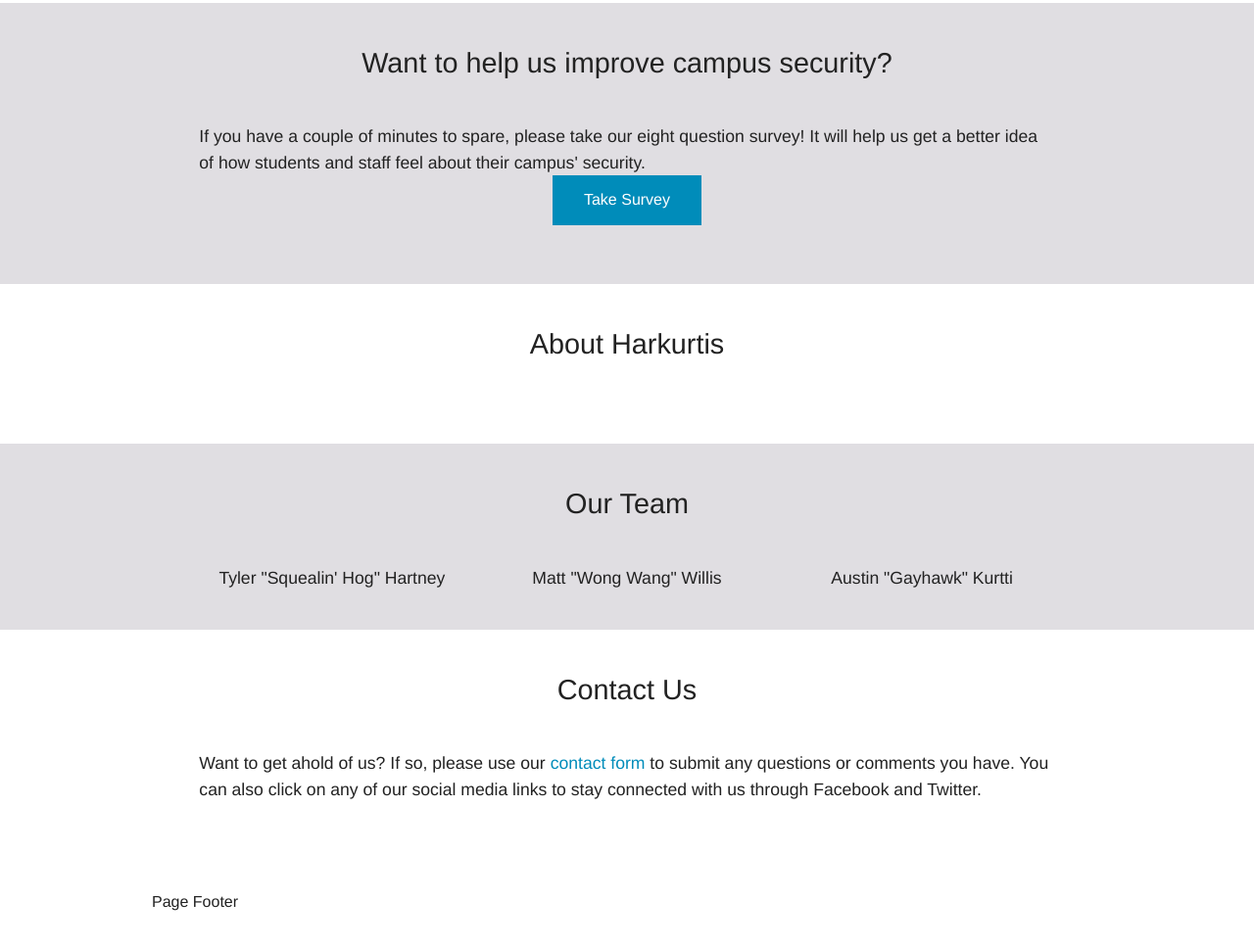
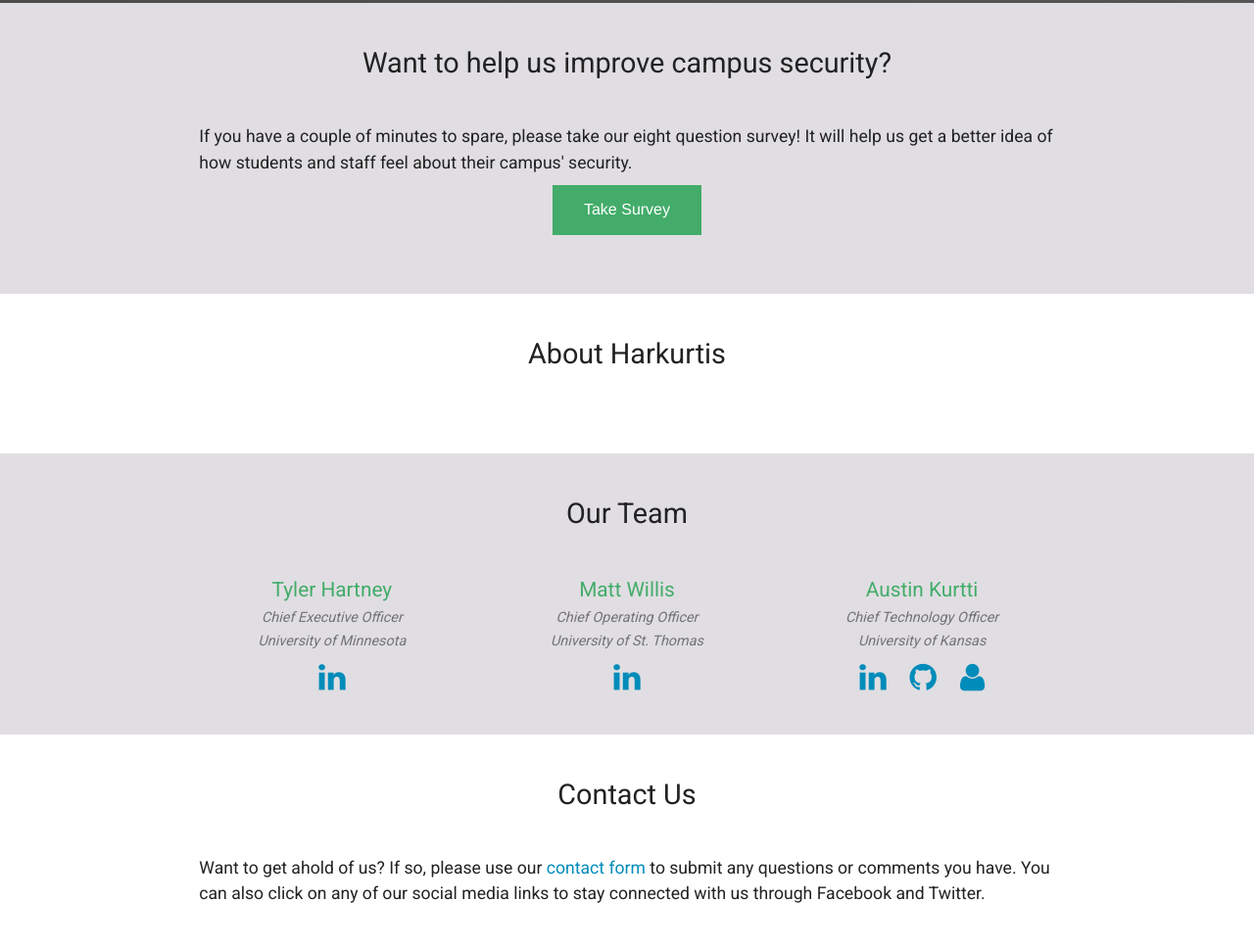
Before and after one commit to harkurtis/harkurtis.github.io, a plain HTML site: page index.html in a window 1280 px wide. Shown: the part 202-1171 px from the top of the page at 98% size. Drawn offline with Linux system fonts and the light colour scheme.

Commit message:
Set survey button link and style and added Our Team section contents with some personal links. Also styled font links with animated underline.

```diff
--- a/index.html
+++ b/index.html
@@ -24,7 +24,7 @@
                     "magellan-expedition": {
                         active_class: 'active', // specify the class used for active sections
                         threshold: 0, // how many pixels until the magellan bar sticks, 0 = auto
-                        destination_threshold: 40, // pixels from the top of destination for it to be considered active
+                        destination_threshold: 100, // pixels from the top of destination for it to be considered active
                         throttle_delay: 50, // calculation throttling to increase framerate
                         fixed_top: 0, // top distance in pixels assigend to the fixed element on scroll
                         offset_by_height: true // whether to offset the destination by the expedition height. Usually you want this to be true, unless your expedition is on the side.
@@ -60,7 +60,7 @@
                     <div class="section-header">Want to help us improve campus security?</div>
                     <div class="section-content">If you have a couple of minutes to spare, please take our eight question survey! It will help us get a better idea of how students and staff feel about their campus' security.</div>
                     <div id="survey-button">
-                        <button type="button">Take Survey</button>
+                        <a class="button success" href="https://www.surveymonkey.com/s/T67JJZ8" target="_blank">Take Survey</a>
                     </div>
                 </div>
                 <div class="large-2 columns">&nbsp;</div>
@@ -79,9 +79,26 @@
                     <a name="team" data-magellan-destination="team"></a>
                     <div class="section-header">Our Team</div>
                     <div class="row team-content">
-                        <div class="large-4 columns">Tyler "Squealin' Hog" Hartney</div>
-                        <div class="large-4 columns">Matt "Wong Wang" Willis</div>
-                        <div class="large-4 columns">Austin "Gayhawk" Kurtti</div>
+                        <div class="large-4 columns">
+                            <span class="team-name">Tyler Hartney</span><br><span class="team-info">Chief Executive Officer<br>University of Minnesota</span>
+                            <div class="team-icons">
+                                <a href="" target="_blank"><i class="fa fa-linkedin fa-2x team-icon"></i></a>
+                            </div>
+                        </div>
+                        <div class="large-4 columns">
+                            <span class="team-name">Matt Willis</span><br><span class="team-info">Chief Operating Officer<br>University of St. Thomas</span>
+                            <div class="team-icons">
+                                <a href="" target="_blank"><i class="fa fa-linkedin fa-2x team-icon"></i></a>
+                            </div>
+                        </div>
+                        <div class="large-4 columns">
+                            <span class="team-name">Austin Kurtti</span><br><span class="team-info">Chief Technology Officer<br>University of Kansas</span>
+                            <div class="team-icons">
+                                <a href="https://www.linkedin.com/in/austinkurtti" target="_blank"><i class="fa fa-linkedin fa-2x team-icon"></i></a>
+                                <a href="https://github.com/austinkurtti" target="_blank"><i class="fa fa-github fa-2x team-icon"></i></a>
+                                <a href="https://austinkurtti.github.io" target="_blank"><i class="fa fa-user fa-2x team-icon"></i></a>
+                            </div>
+                        </div>
                     </div>
                 </div>
                 <div class="large-2 columns">&nbsp;</div>
@@ -91,7 +108,7 @@
                 <div class="large-8 columns section">
                     <a name="contact" data-magellan-destination="contact"></a>
                     <div class="section-header">Contact Us</div>
-                    <div class="section-content">Want to get ahold of us? If so, please use our <a>contact form</a> to submit any questions or comments you have. You can also click on any of our social media links to stay connected with us through Facebook and Twitter.</div>
+                    <div class="section-content sliderline">Want to get ahold of us? If so, please use our <a>contact form</a> to submit any questions or comments you have. You can also click on any of our social media links to stay connected with us through Facebook and Twitter.</div>
                 </div>
                 <div class="large-2 columns">&nbsp;</div>
             </div>
--- a/main_styles.css
+++ b/main_styles.css
@@ -1,9 +1,12 @@
 /***** POSSIBLE COLOR PALETTE *****
 maroon: #8b575c
 teal: #216869
-green: #49a078
+green: #43ac6a
 cream: #e0dee2
-gray: #8baaad
+slate: #8baaad
+
+gray: #737373
+sliderlink: #008cba
 **********************************/
 
 
@@ -19,6 +22,7 @@ gray: #8baaad
 /***** OVERALL *****/
 body {
 	background-color: #fff;
+    font-family: 'Roboto', Tahoma, sans-serif;
     margin: 0px;
 }
 .full-width {
@@ -32,14 +36,52 @@ body {
     text-align: center;
 }
 .sub-nav dd.active a {
-    background-color: #49a078;
+    background-color: #43ac6a;
+}
+.sliderline > a {
+    color: #008cba;
+    position: relative;
+    text-decoration: none;
+}
+.sliderline > a:before {
+    content: "";
+    position: absolute;
+    width: 100%;
+    height: 2px;
+    bottom: 0;
+    left: 0;
+    background-color: #008cba;
+    visibility: hidden;
+    -webkit-transform: scaleX(0);
+    -moz-transform: scaleX(0);
+    -ms-transform: scaleX(0);
+    -o-transform: scaleX(0);
+    transform: scaleX(0);
+    -webkit-transition: all 0.3 ease-in-out 0s;
+    -moz-transition: all 0.3 ease-in-out 0s;
+    -ms-transition: all 0.3 ease-in-out 0s;
+    -o-transition: all 0.3 ease-in-out 0s;
+    transition: all 0.3s ease-in-out 0s;
+}
+.sliderline > a:hover:before {
+    visibility: visible;
+    -webkit-transform: scaleX(1);
+    -moz-transform: scaleX(1);
+    -ms-transform: scaleX(1);
+    -o-transform: scaleX(1);
+    transform: scaleX(1);
 }
 
 
-/***** BODY *****/
+/***** HEADER/FOOTER *****/
 #page-header {
-    background-color: #fff;
-    color: #8b575c;
+/*    background-color: #fff;*/
+    background: -webkit-linear-gradient(left top, #444, #777);
+    background: -moz-linear-gradient(bottom right, #444, #777);
+    background: -ms-linear-gradient(bottom right, #444, #777);
+    background: -o-linear-gradient(bottom right, #444, #777);
+    background: linear-gradient(to bottom right, #444, #555);
+    color: #fff;
     font-size: 2.5em;
     padding: 50px 0px 50px 0px;
     text-align: center;
@@ -48,6 +90,9 @@ body {
     background-color: #fff;
     padding: 50px 0px 50px 0px;
 }
+
+
+/***** BODY *****/
 .even {
     background-color: #e0dee2;
 }
@@ -66,9 +111,24 @@ body {
     font-size: 1.1em;
 }
 #survey-button {
+    padding-top: 10px;
     text-align: center;
 }
+.team-name {
+    color: #43ac6a;
+    font-size: 1.3em;
+}
+.team-info {
+    color: #737373;
+    font-size: 0.9em;
+    font-style: italic;
+}
 .team-content {
-    font-size: 1.1em;
     text-align: center;
 }
+.team-icons {
+    padding-top: 10px;
+}
+.team-icon {
+    margin: 0px 10px 0px 10px;
+}
```
